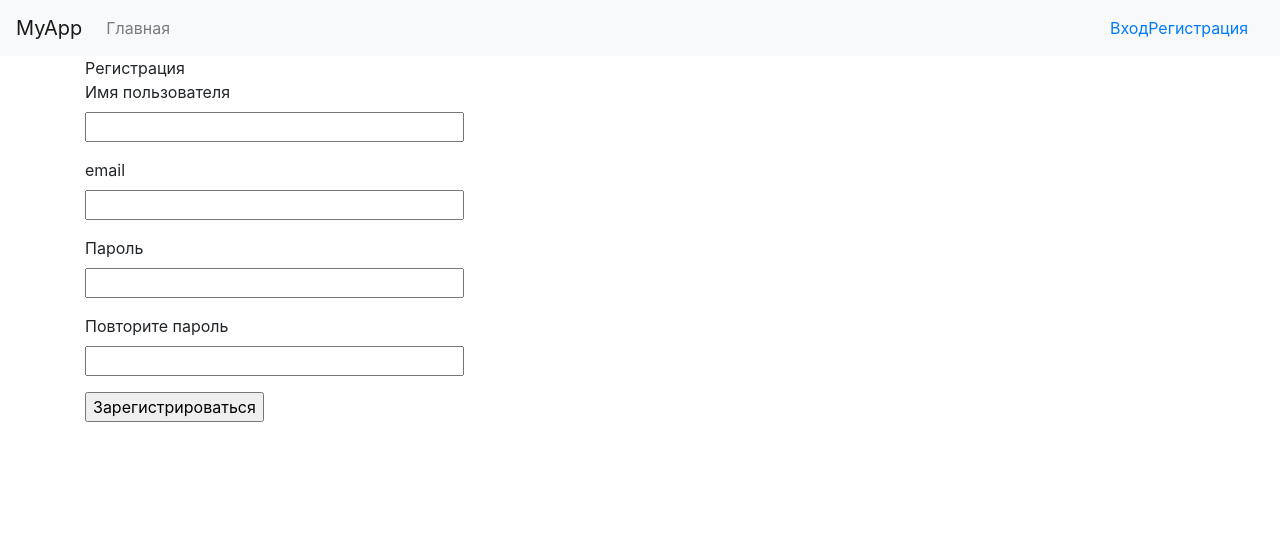
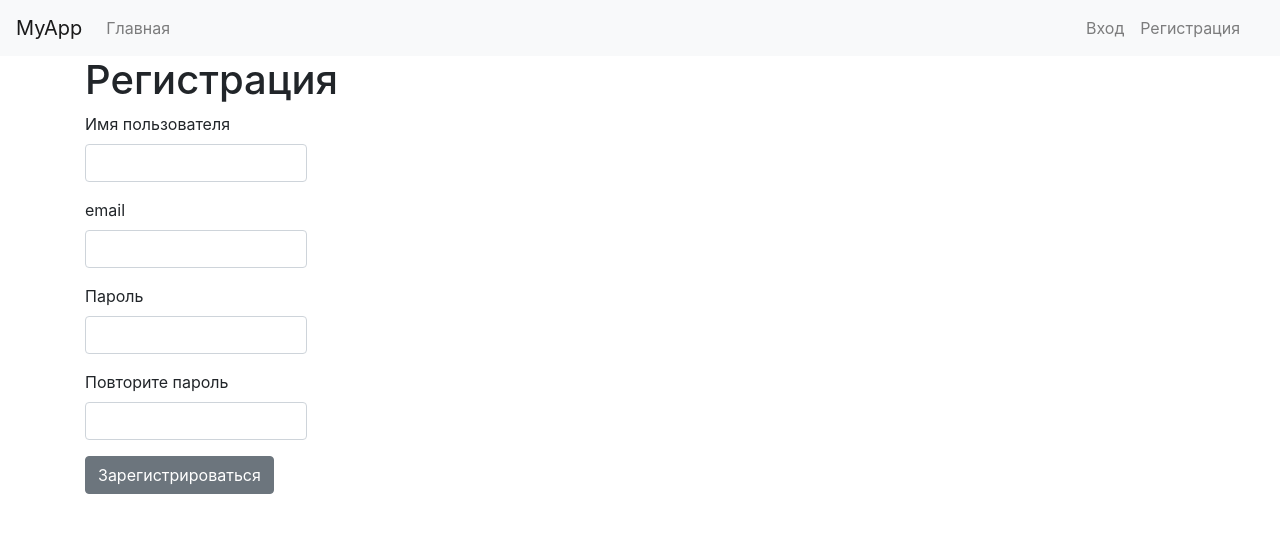
Before and after one commit to TMust98/gr4417, a Flask app: page /register in a window 1280 px wide. Shown: the top 533 px of the page. Run offline with Flask 3, Linux system fonts and the light colour scheme; some libraries are stand-ins or nearby versions.

Commit message:
flask6-upd

```diff
--- a/app/templates/base.html
+++ b/app/templates/base.html
@@ -33,8 +33,8 @@
             </li>
         </ul>
       <ul class="navbar-nav my-2 my-md-0 mr-md-3">
-          <a href="{{ url_for('login') }}">Вход</a>
-          <a href="{{ url_for('register') }}">Регистрация</a>
+          <li class="nav-item"><a class="nav-link" href="{{ url_for('login') }}">Вход</a></li>
+          <li class="nav-item"><a class="nav-link" href="{{ url_for('register') }}">Регистрация</a></li>
       </ul>
     {% else %}
       <ul class="navbar-nav mr-auto">
@@ -43,8 +43,8 @@
           </li>
     </ul>
       <ul class="navbar-nav my-2 my-md-0 mr-md-3">
-        <a href="{{ url_for('lk', username=current_user.username) }}">Профиль</a>
-        <a href="{{ url_for('logout') }}">Выход</a>
+        <li class="nav-item"><a class="nav-link" href="{{ url_for('lk', username=current_user.username) }}">Профиль</a></li>
+        <li class="nav-item"><a class="nav-link" href="{{ url_for('logout') }}">Выход</a></li>
       </ul>
     {% endif %}
     </div>
@@ -53,7 +53,7 @@
 
 
 <body>
-<div class="container"
+<div class="container">
       {% with messages = get_flashed_messages(with_categories=true) %}
       {% if messages %}
       <ul>
--- a/app/templates/login.html
+++ b/app/templates/login.html
@@ -13,7 +13,7 @@
         </p>
         <p>
             {{ form.password.label }}<br>
-            {{ form.password(class_="form-control", size=32) }}
+            {{ form.password(class_="form-control", size=32, style="width:20%") }}
             {% for error in form.password.errors %}
                 <span style="color:red">[{{ error }}]</span>
             {% endfor %}
--- a/app/templates/register.html
+++ b/app/templates/register.html
@@ -6,34 +6,34 @@
         {{ form.hidden_tag() }}
         <p>
             {{ form.username.label }}<br>
-            {{ form.username(size=32) }}
+            {{ form.username(class_="form-control", size=32, style="width:20%") }}
             {% for error in form.username.errors %}
                 <span style="color:red">[{{ error }}]</span>
             {% endfor %}
         </p>
         <p>
             {{ form.email.label }}<br>
-            {{ form.email(size=32) }}
+            {{ form.email(class_="form-control", size=32, style="width:20%") }}
             {% for error in form.email.errors %}
                 <span style="color:red">[{{ error }}]</span>
             {% endfor %}
         </p>
         <p>
             {{ form.password.label }}<br>
-            {{ form.password(size=32) }}
+            {{ form.password(class_="form-control", size=32, style="width:20%") }}
             {% for error in form.password.errors %}
                 <span style="color:red">[{{ error }}]</span>
             {% endfor %}
         </p>
         <p>
             {{ form.password2.label }}<br>
-            {{ form.password2(size=32) }}
+            {{ form.password2(class_="form-control", size=32, style="width:20%") }}
             {% for error in form.password2.errors %}
                 <span style="color:red">[{{ error }}]</span>
             {% endfor %}
         </p>
         <p>
-            {{ form.submit() }}
+            {{ form.submit(class_="btn btn-secondary") }}
         </p>
     </form>
 
```
Also changed, not shown: 6 other files.
